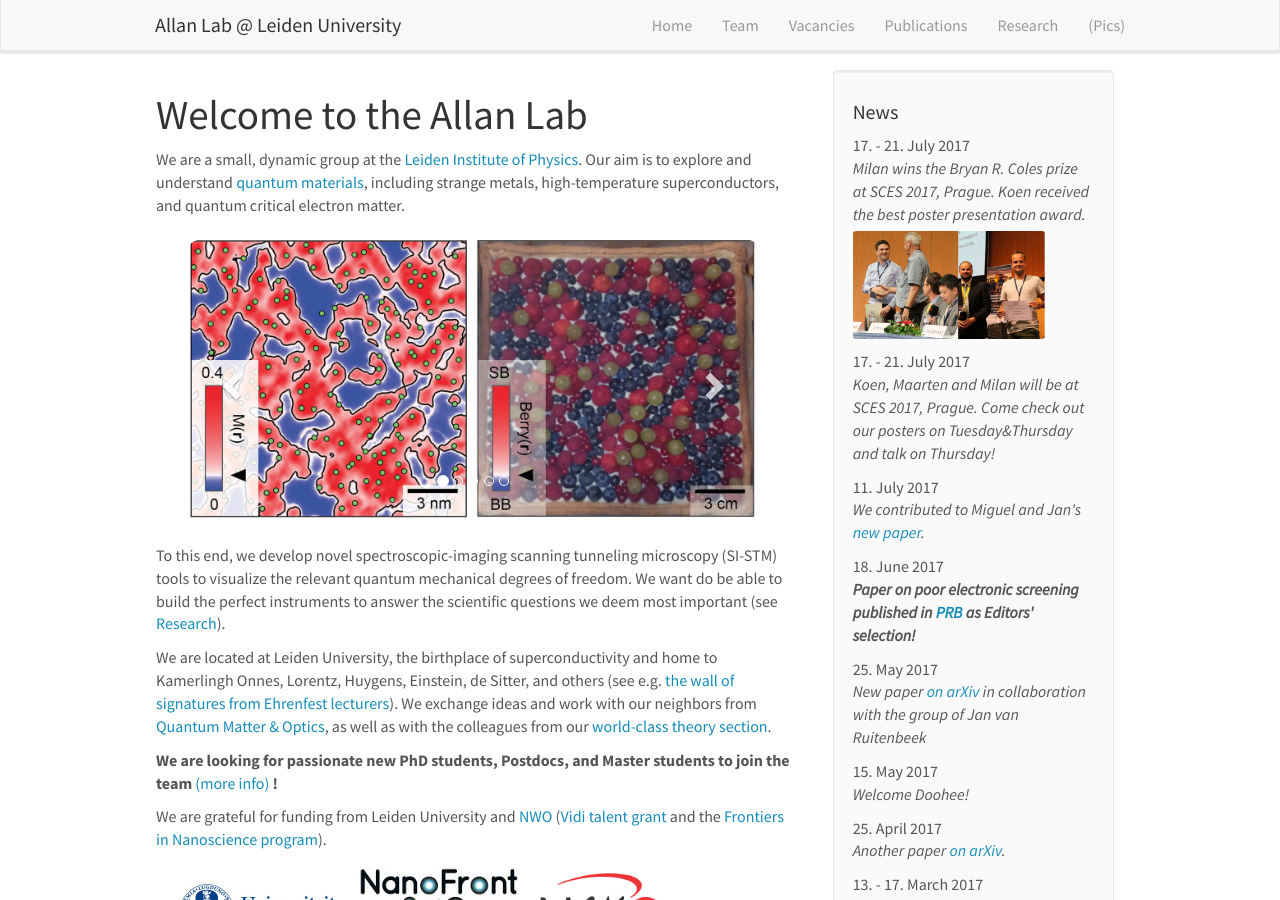
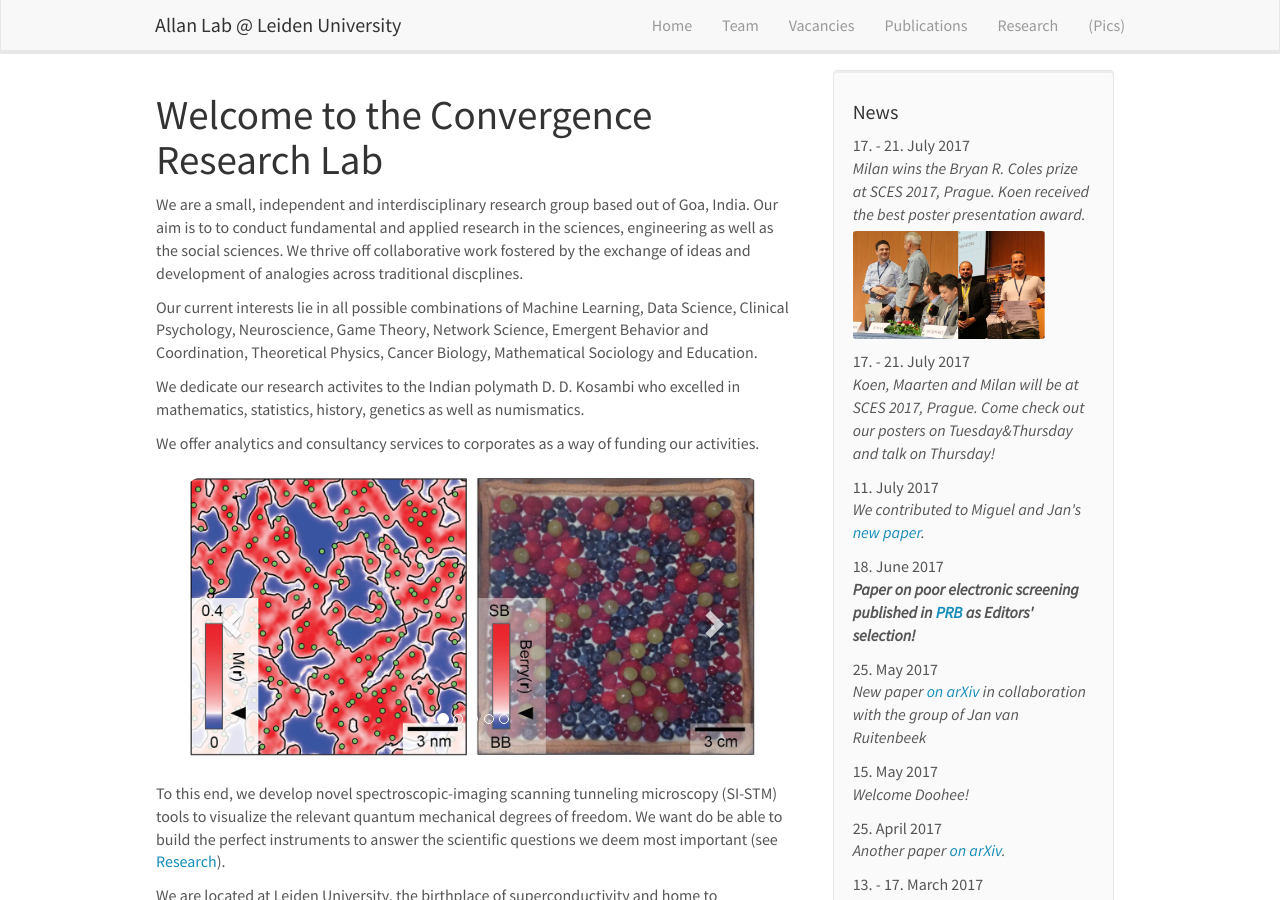
Before and after one commit to convergence-research-lab/convergence-research-lab.github.io, a Jekyll site: the page built from _pages/home.md, in a window 1280 px wide and 900 px high. Built offline with Jekyll 4.4.1, drawn with Linux system fonts in a browser that asks for light colours.

Commit message:
Description

```diff
--- a/_layouts/homelay.html
+++ b/_layouts/homelay.html
@@ -3,7 +3,7 @@ layout: default
 ---
 
   <div id="homeid" class="col-sm-8">
-        <h1>Welcome to the Allan Lab</h1>
+        <h1>Welcome to the Convergence Research Lab</h1>
 
 	{{ content }}
   </div>
--- a/_pages/home.md
+++ b/_pages/home.md
@@ -1,12 +1,18 @@
 ---
-title: "Allan Lab - Home"
+title: " Lab - Home"
 layout: homelay
-excerpt: "Allan Lab at Leiden University."
+excerpt: "Interdisciplinary Research Lab in Goa."
 sitemap: false
 permalink: /
 ---
 
-We are a small, dynamic group at the [Leiden Institute of Physics](http://www.physics.leidenuniv.nl). Our aim is to explore and understand [quantum materials](http://condensedconcepts.blogspot.nl/2013/05/what-is-quantum-matter.html), including strange metals, high-temperature superconductors, and quantum critical electron matter.
+We are a small, independent and interdisciplinary research group based out of Goa, India. Our aim is to to conduct fundamental and applied research in the sciences, engineering as well as the social sciences. We thrive off collaborative work fostered by the exchange of ideas and development of analogies across traditional discplines.
+
+Our current interests lie in all possible combinations of Machine Learning, Data Science, Clinical Psychology, Neuroscience, Game Theory, Network Science, Emergent Behavior and Coordination, Theoretical Physics, Cancer Biology, Mathematical Sociology and Education.
+
+We dedicate our research activites to the Indian polymath D. D. Kosambi who excelled in mathematics, statistics, history, genetics as well as numismatics.
+
+We offer analytics and consultancy services to corporates as a way of funding our activities.
 
 
 <div markdown="0" id="carousel" class="carousel slide" data-ride="carousel" data-interval="5000" data-pause="hover" >
```
